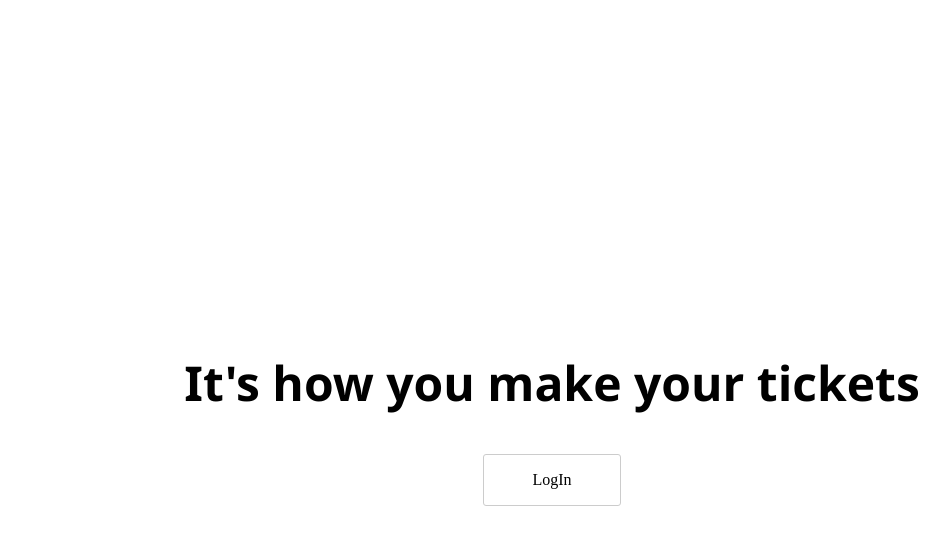
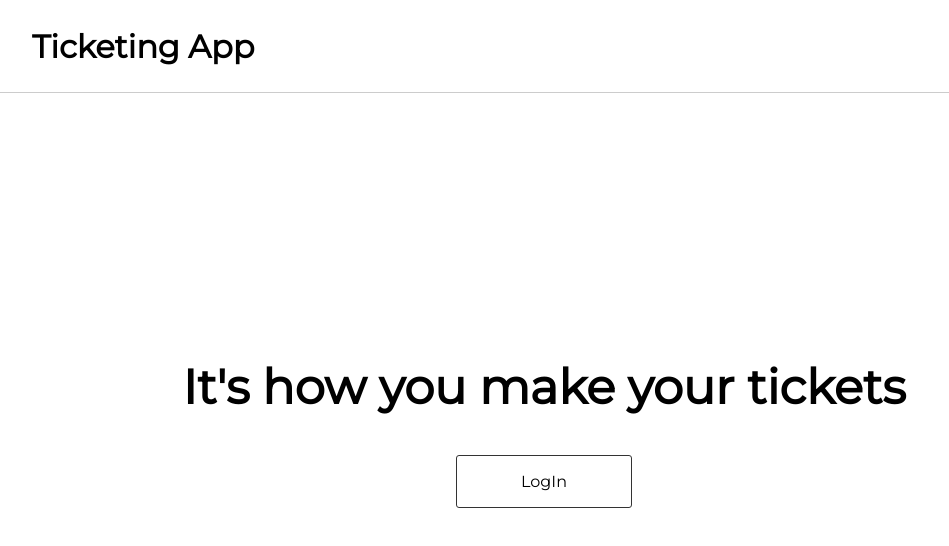
Before and after one commit to BradleyTim/ticketing-app, an Angular app: page / in a window 1280 px wide. Shown: the top 546 px of the page, without its empty margins (96-1045 px from the left). Built offline with nearby package versions, Linux system fonts and the light colour scheme.

Commit message:
add navbar component

```diff
--- a/src/app/app.component.html
+++ b/src/app/app.component.html
@@ -1,3 +1,4 @@
 <main>
+  <app-navbar></app-navbar>
   <app-welcome></app-welcome>
 </main>
--- a/src/app/app.component.ts
+++ b/src/app/app.component.ts
@@ -1,5 +1,6 @@
 import { Component } from '@angular/core';
 import { WelcomeComponent } from './shared/welcome.component';
+import { NavbarComponent } from './navbar/navbar.component';
 
 @Component({
   selector: 'app-root',
--- a/src/app/app.module.ts
+++ b/src/app/app.module.ts
@@ -4,12 +4,14 @@ import { NgModule } from '@angular/core';
 
 import { AppComponent } from './app.component';
 import { WelcomeComponent } from './shared/welcome.component';
+import { NavbarComponent } from './navbar/navbar.component';
 
 
 @NgModule({
   declarations: [
     AppComponent,
-    WelcomeComponent
+    WelcomeComponent,
+    NavbarComponent
   ],
   imports: [
     BrowserModule
--- /dev/null
+++ b/src/app/navbar/navbar.component.css
@@ -0,0 +1,21 @@
+header {
+    color: red;
+    /* height: 20%; */
+    width: 100%;
+    border-bottom: 1px solid #ccc;
+}
+
+header nav {
+    width: 80%;
+    margin: 0 auto;
+}
+
+header h2 {
+    font-size: 2rem;
+}
+
+header a {
+    color: #000;
+    cursor: pointer;
+    text-decoration: none;
+}
--- /dev/null
+++ b/src/app/navbar/navbar.component.html
@@ -0,0 +1,7 @@
+<header>
+  <nav>
+    <h2>
+      <a href="/">Ticketing App</a>
+    </h2>
+  </nav>
+</header>
--- /dev/null
+++ b/src/app/navbar/navbar.component.ts
@@ -0,0 +1,15 @@
+import { Component, OnInit } from '@angular/core';
+
+@Component({
+  selector: 'app-navbar',
+  templateUrl: './navbar.component.html',
+  styleUrls: ['./navbar.component.css']
+})
+export class NavbarComponent implements OnInit {
+
+  constructor() { }
+
+  ngOnInit() {
+  }
+
+}
--- a/src/app/shared/welcome.component.css
+++ b/src/app/shared/welcome.component.css
@@ -3,18 +3,17 @@ section {
     flex-direction: column;
     justify-content: center;
     align-items: center;
-    height: 100%;
+    height: 80%;
 }
 
 section h1 {
     font-size: 3rem;
-    font-family: 'Segoe UI', Tahoma, Geneva, Verdana, sans-serif;
 }
 
 section a {
-    border: 1px solid #ccc;
+    border: 1px solid #333;
     border-radius: 3px;
-    padding: 1rem 3rem;
+    padding: 1rem 4rem;
     text-align: center;
     cursor: pointer;
 }
--- a/src/index.html
+++ b/src/index.html
@@ -6,6 +6,7 @@
   <base href="/">
 
   <meta name="viewport" content="width=device-width, initial-scale=1">
+  <link href="https://fonts.googleapis.com/css?family=Montserrat&display=swap" rel="stylesheet">
   <link rel="icon" type="image/x-icon" href="">
 </head>
 <body>
--- a/src/styles.css
+++ b/src/styles.css
@@ -1 +1,6 @@
-/* You can add global styles to this file, and also import other style files */
+body {
+    padding: 0;
+    margin: 0;
+    box-sizing: border-box;
+    font-family: 'Montserrat', sans-serif;
+}
```
